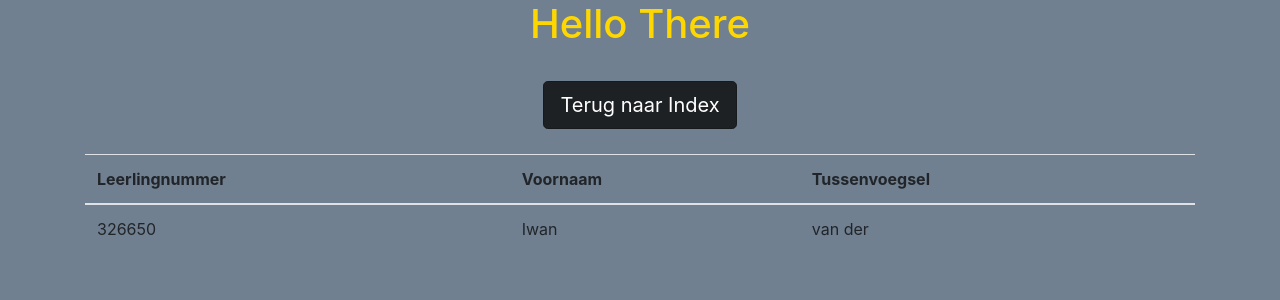
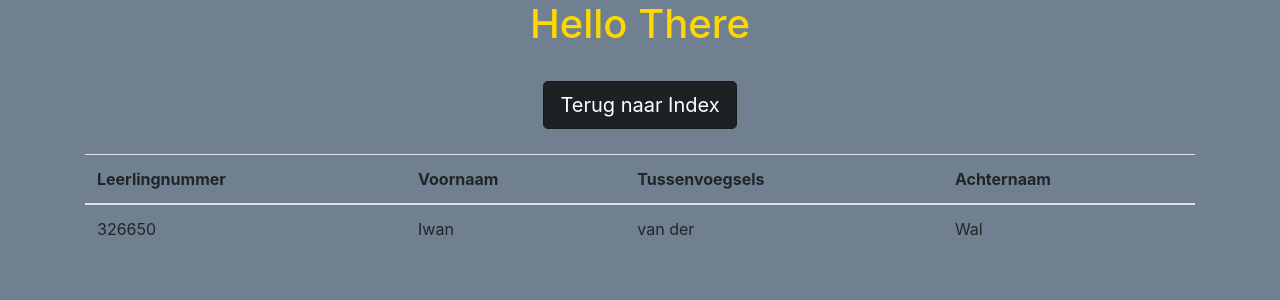
Before and after one commit to rra-am1a-2018/toets, a PHP site: page /homepages/Iwan_IJuanTM.php in a window 1280 px wide. Shown: the top 300 px of the page. Run offline with PHP 8.4, Linux system fonts and the light colour scheme.

Commit message:
achternaam

```diff
--- a/homepages/Iwan_IJuanTM.php
+++ b/homepages/Iwan_IJuanTM.php
@@ -60,8 +60,8 @@
                         <tr>
                             <th scope="col">Leerlingnummer</th>
                             <th scope="col">Voornaam</th>
-                            <th scope="col">Tussenvoegsel</th>
-                            <!-- <th scope="col">Achternaam</th> -->
+                            <th scope="col">Tussenvoegsels</th>
+                            <th scope="col">Achternaam</th>
                             <!-- <th scope="col">Afstudeerrichting</th> -->
                             <!-- <th scope="col">Avatar</th> -->
                         </tr>
@@ -72,7 +72,7 @@
                             <td>326650</td>
                             <td>Iwan</td>
                             <td>van der</td>
-                            <!-- <td>Wal</td> -->
+                            <td>Wal</td>
                             <!-- <td>Web Development</td> -->
                             <!-- <td><img src="./img/IJuanTM.png"></td> -->
                         </tr>
```
